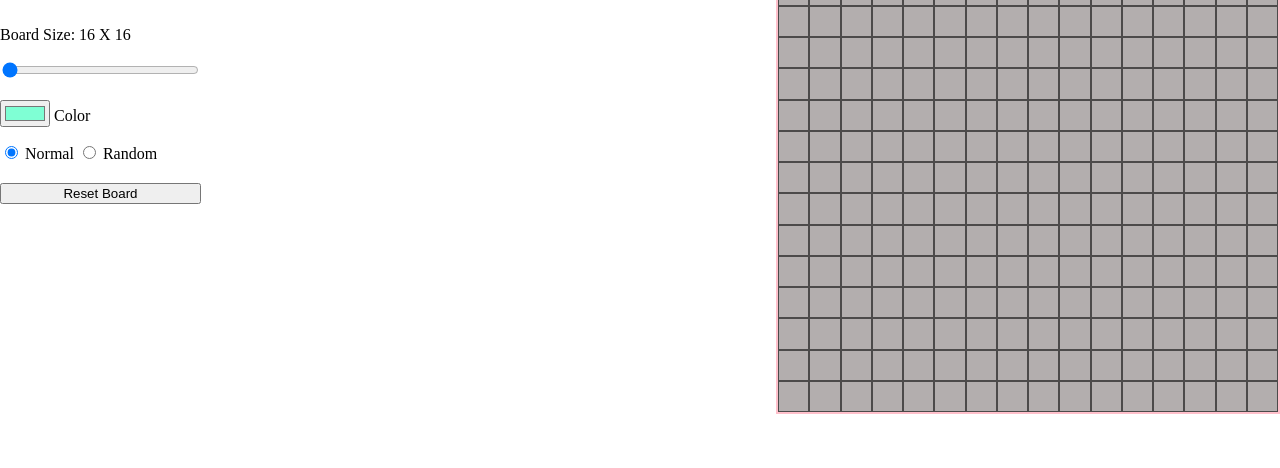
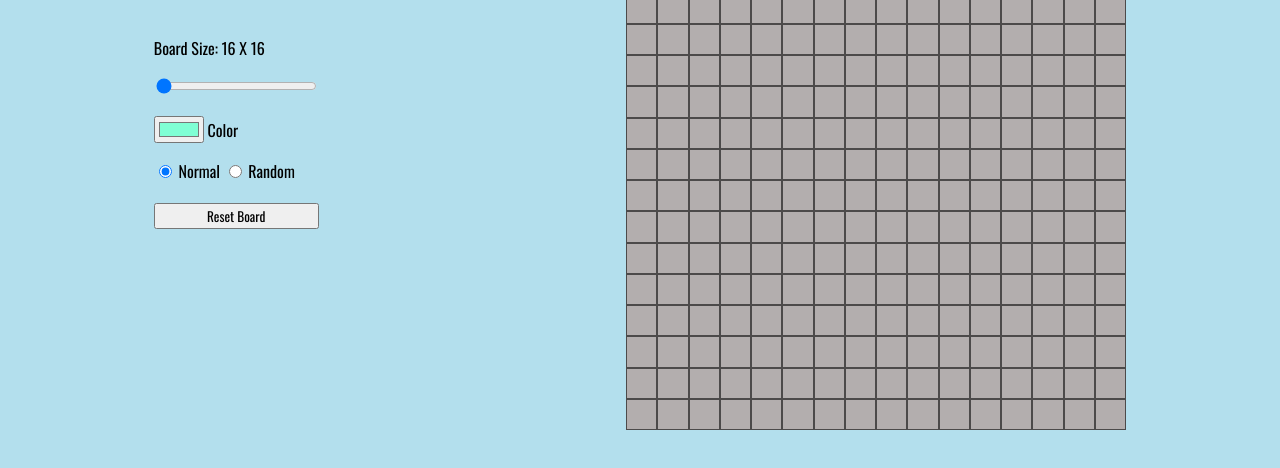
Before and after one commit to kaykaym01/etch-a-sketch, a plain HTML site: page index.html in a window 1280 px wide. Shown: the part 90-558 px from the top of the page. Drawn offline with nearby package versions, Linux system fonts and the light colour scheme.

Commit message:
Add font, background color

```diff
--- a/css/styles.css
+++ b/css/styles.css
@@ -1,11 +1,13 @@
 body {
     margin: 0;
     padding: 0;
+    font-family: Oswald, sans-serif;
+    background-color: #b3dfed;
 }
 
 .container{
     display: flex;
-    justify-content: space-between;
+    justify-content: space-around;
     align-items: flex-start;
 }
 
@@ -22,9 +24,9 @@ body {
 }
 
 .gameBoard{
+    margin-top: 20px;
     width: 500px;
     height: 500px;
-    border: solid 2px pink;
     display: flex;
     flex-direction: column;
 }
@@ -43,3 +45,7 @@ body {
 .gameCell_hovered{
     background-color: aquamarine;
 }
+
+.resetBtn{
+    font-family: Oswald, sans-serif;
+}
--- a/index.html
+++ b/index.html
@@ -8,6 +8,7 @@
     <title>Etch a Sketch</title>
     <link rel="stylesheet" href="css/styles.css">
     <script src="app.js" defer></script>
+    <link href="https://fonts.googleapis.com/css2?family=Oswald&display=swap" rel="stylesheet">
 </head>
 
 <body>
```
